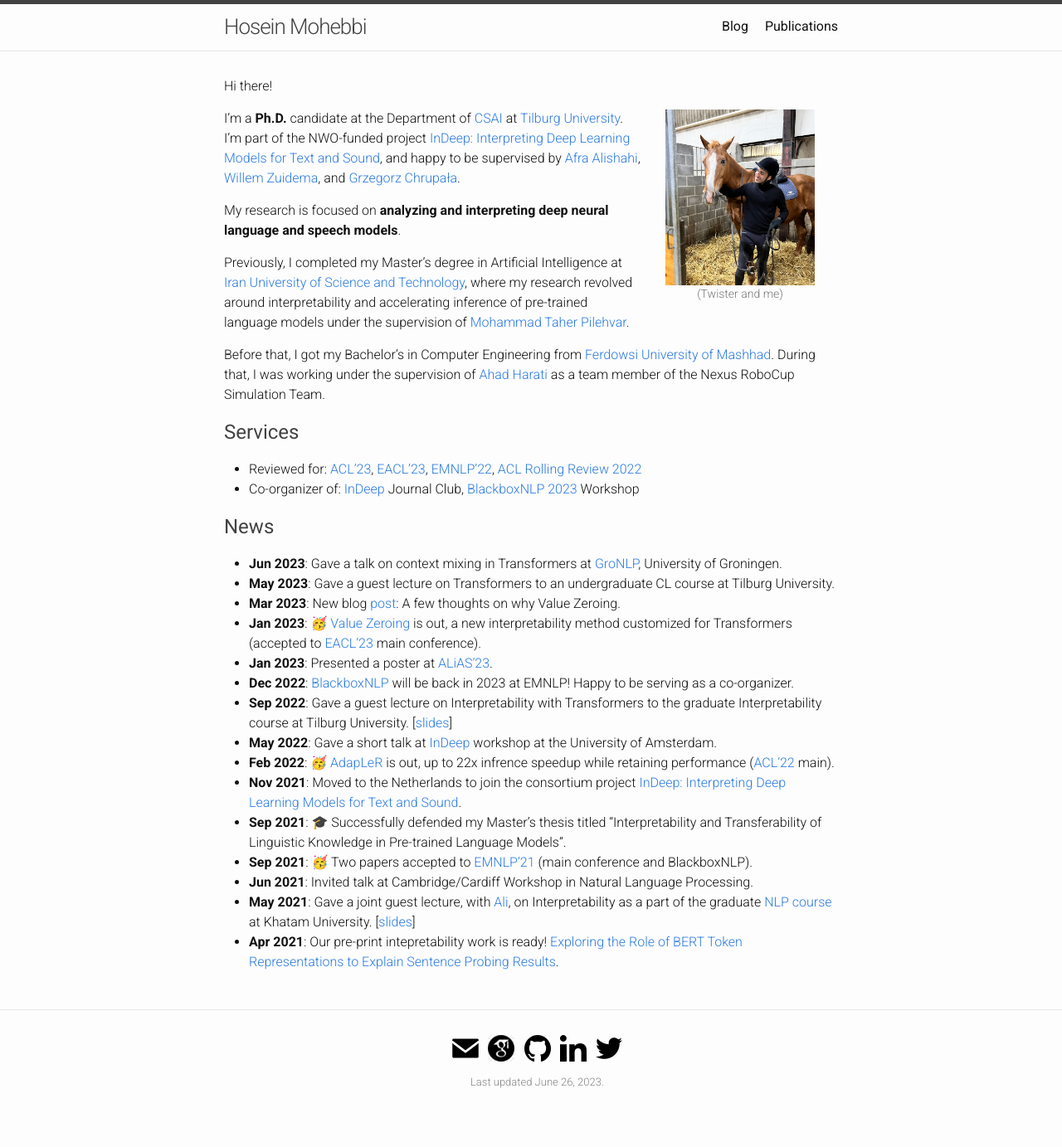
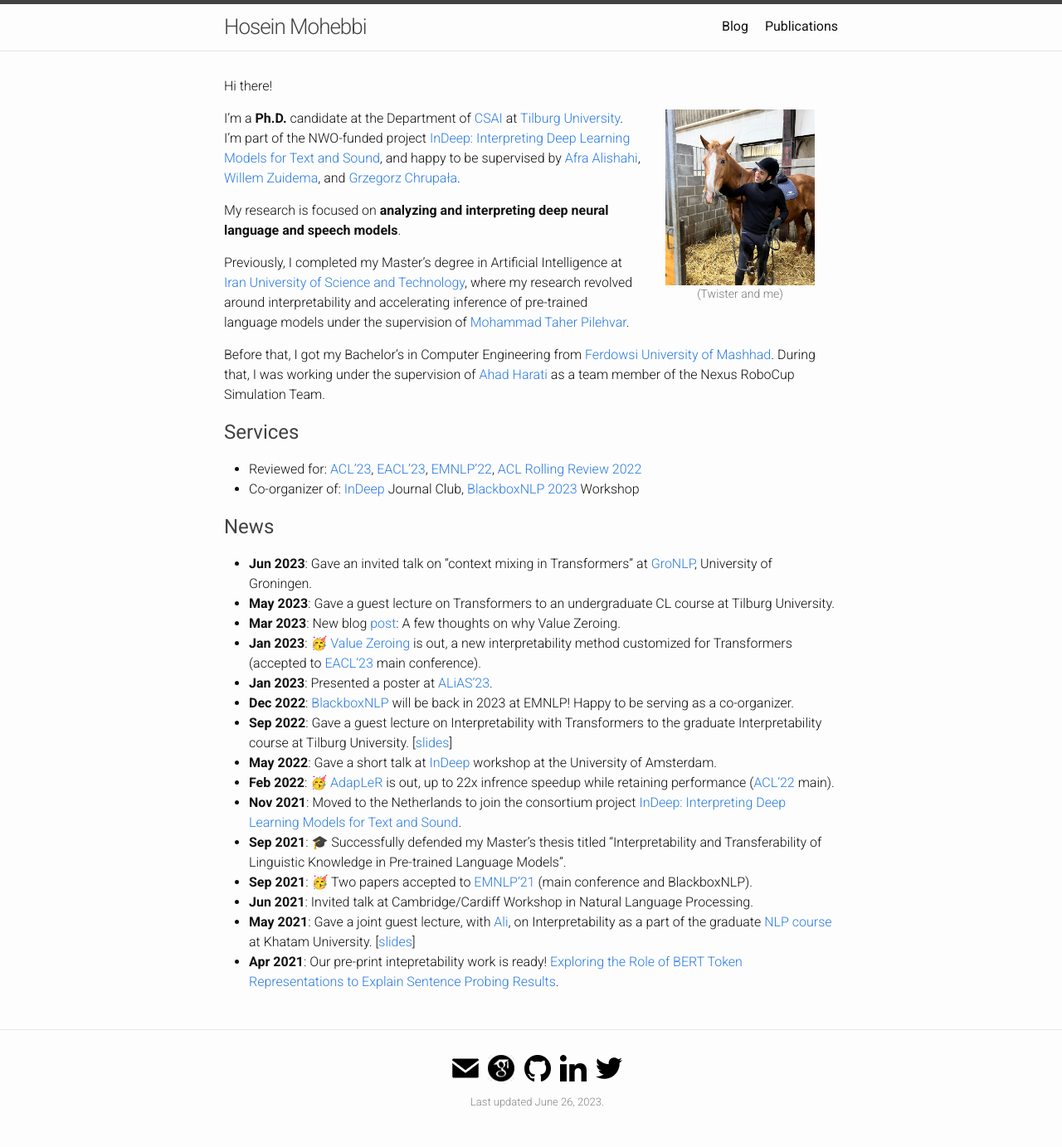
Before and after one commit to hmohebbi/hmohebbi.github.io, a Jekyll site: the page built from index.md, in a window 1280 px wide. Shown: the whole page at 83% size. Built offline with Jekyll 4.4.1, drawn with Linux system fonts in a browser that asks for light colours; before the commit the page ends 1359 px from its top, so only the background shows below that.

Commit message:
Update index.md

```diff
--- a/index.md
+++ b/index.md
@@ -36,7 +36,7 @@ Before that, I got my Bachelor’s in Computer Engineering from [Ferdowsi Univer
 * Co-organizer of: [InDeep](https://interpretingdl.github.io/) Journal Club, [BlackboxNLP 2023](https://blackboxnlp.github.io/) Workshop
 
 ## <span style="color:#424242">News </span>
-* __Jun 2023__: Gave a talk on context mixing in Transformers at [GroNLP](https://www.rug.nl/research/clcg/research/cl/), University of Groningen.
+* __Jun 2023__: Gave an invited talk on "context mixing in Transformers" at [GroNLP](https://www.rug.nl/research/clcg/research/cl/), University of Groningen.
 * __May 2023__: Gave a guest lecture on Transformers to an undergraduate CL course at Tilburg University.
 * __Mar 2023__: New blog [post](https://hmohebbi.github.io/blog/value-zeroing): A few thoughts on why Value Zeroing.
 * __Jan 2023__: 🥳 [Value Zeroing](https://arxiv.org/abs/2301.12971) is out, a new interpretability method customized for Transformers (accepted to [EACL'23](https://2023.eacl.org/) main conference).
```
